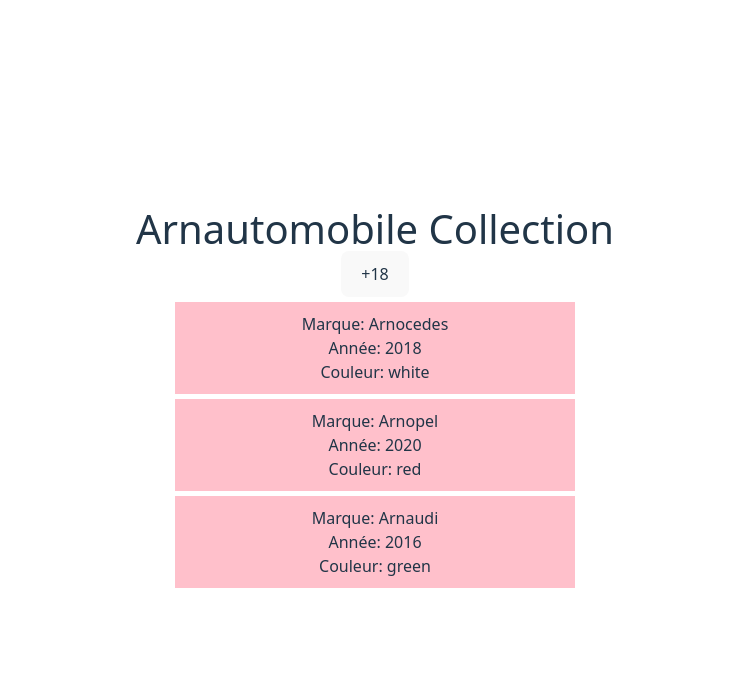
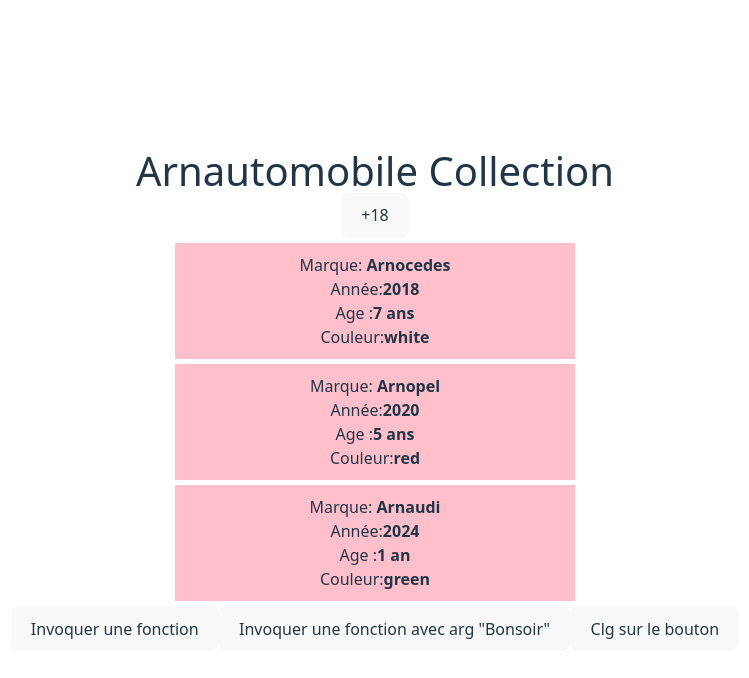
Before and after one commit to amineshwarz/react-exo, a React (Vite) app: page / in a window 1280 px wide. Shown: the top 678 px of the page, without its empty margins (265-1014 px from the left). Built offline with nearby package versions, Linux system fonts and the light colour scheme.

Commit message:
troisieme commit

```diff
--- a/src/components/Cars.jsx
+++ b/src/components/Cars.jsx
@@ -1,14 +1,28 @@
-const Car = ({color, children, year}) => {
+const Car = ({color, children, year, age}) => {
 
-    const colorInfo = color ? <p>Couleur: {color}</p> : <p>Couleur: "Néant"</p>;
+    const colorInfo = color ? <p> Couleur:
+                                    <span style={{fontWeight:  'bold'}}>{color}</span>
+                            </p> : <p>Couleur: "Néant"</p>;
 
 
     if (children) {
         return (
             <div style={ {backgroundColor: 'pink', width: '400px', padding: '10px', margin: '5px auto'} }>
-                <p>Marque: { children }</p>
-                <p>Année: { year }</p>
+
+                <p>Marque:
+                    <span style={{fontWeight:  'bold'}}> {children} </span>
+                </p>
+
+                <p>Année:
+                    <span style={{fontWeight:  'bold'}}>{ year} </span>
+
+                </p>
+                <p>Age :
+                    <span style={{fontWeight:  'bold'}}>{ age} </span>
+
+                </p>
                 {colorInfo}
+
             </div>
         )
     }
--- a/src/components/MyCars.jsx
+++ b/src/components/MyCars.jsx
@@ -1,5 +1,6 @@
 import { Component } from 'react'
 import Car from './Cars'
+import Welcome from './Welcome'
 
 class Mycars extends Component {
 
@@ -18,11 +19,11 @@ class Mycars extends Component {
 
             {   name: "Arnaudi",
                 color: "green",
-                year: 2016
+                year: 2024
             }
         ]
     }
-
+//---------------    fonction qui change les annéées des voitures avec un boutton
     addTenYears = () => {
         const updatedCars = this.state.cars.map((param) => {
             return param.year -= 10;
@@ -30,33 +31,44 @@ class Mycars extends Component {
 
         this.setState( { updatedCars } )
     }
+// --------------    fonction qui calcule l'age de la voiture en fonction de l'année courante
+    getAge = year => {
+        const currentYear = new Date().getFullYear();
+        const age = currentYear - year;
 
+        let frenchYearStr = "";
+        if (age > 1) {
+            frenchYearStr = "ans";
+        } else {
+            frenchYearStr = "an";
+        }
+        return `${age} ${frenchYearStr}`;
+    }
+//---------------    le render ------------------
     render() {
+
         return (
             <div>
                 <h1>{this.props.title}</h1>
 
                 <button onClick={this.addTenYears}> +18 </button>
 
-                <Car    color= {this.state.cars[0].color}
-                        year={this.state.cars[0].year }
-                >
-                    {this.state.cars[0].name}
-                </Car>
+                {
+                    this.state.cars.map(({name, color, year}, index) => {
+                        return (
+                            <Car    key= {index}
+                                    color= {color}
+                                    year= {year}
+                                    age= {this.getAge(year)}
+                            >
+                                {name}
+                            </Car>
+                        )
+                    })
+                }
 
+                <Welcome />
 
-                <Car    color= {this.state.cars[1].color}
-                        year={this.state.cars[1].year}
-                >
-                    {this.state.cars[1].name}
-                </Car>
-
-
-                <Car    color= {this.state.cars[2].color}
-                        year={this.state.cars[2].year}
-                >
-                    {this.state.cars[2].name}
-                </Car>
 
 
             </div>
@@ -67,3 +79,28 @@ class Mycars extends Component {
 }
 
 export default Mycars
+
+
+
+
+
+                {/* <Car    color= {this.state.cars[0].color}
+                        year={year - this.state.cars[0].year }
+                >
+                    {this.state.cars[0].name}
+                </Car>
+
+
+                <Car    color= {this.state.cars[1].color}
+                        year={ year - this.state.cars[1].year}
+                >
+                    {this.state.cars[1].name}
+                </Car>
+
+
+                <Car    color= {this.state.cars[2].color}
+                        year={year - this.state.cars[2].year}
+                >
+                    {this.state.cars[2].name}
+                </Car>
+ */}
--- /dev/null
+++ b/src/components/Welcome.jsx
@@ -0,0 +1,22 @@
+import React from 'react'
+
+const Welcome =() => {
+
+
+    const bonjour = () => console.log("Bonjour");
+
+    const bonsoir = msg => console.log(msg);
+
+
+  return (
+    <div>
+        <button onClick={bonjour}>Invoquer une fonction</button>
+        <button onClick={()=> bonsoir('bonsoir')}>Invoquer une fonction avec arg "Bonsoir"</button>
+        <button onClick={()=> console.log('bonne nuit')}> Clg sur le bouton</button>
+
+
+    </div>
+  )
+}
+
+export default Welcome
--- a/src/components1/Cars.jsx
+++ b/src/components1/Cars.jsx
@@ -12,7 +12,7 @@ import Wrapper from './Wrapper.jsx';
 
       <Wrapper>
         <p> Marque:
-        <span style={{textDecoration: 'underline'}}> {children}  </span>
+        <span style={{fontWeight: 'bold'}}> {children}  </span>
         </p>
         <p > Model:
           <span style={{fontWeight: 'bold'}}>   {model} </span>
```
